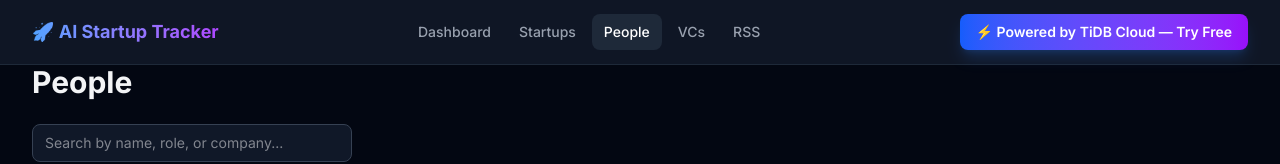
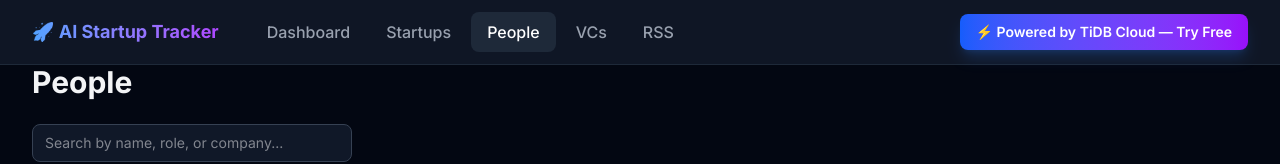
Before and after one commit to siddontang/ai-startup-tracker, a Next.js app: page /people in a window 1280 px wide. Shown: the top 164 px of the page. Built offline with nearby package versions, Linux system fonts and the light colour scheme; no server answers; the database is empty.

Commit message:
fix: make nav links bigger (text-base), shift left closer to logo

```diff
--- a/src/components/TopNav.tsx
+++ b/src/components/TopNav.tsx
@@ -24,17 +24,17 @@ export default function TopNav() {
 
   return (
     <nav className="fixed top-0 left-0 right-0 z-50 bg-gray-900/95 backdrop-blur border-b border-gray-800">
-      <div className="max-w-7xl mx-auto px-4 sm:px-6 lg:px-8 flex items-center justify-between h-16">
+      <div className="max-w-7xl mx-auto px-4 sm:px-6 lg:px-8 flex items-center h-16">
         {/* Logo */}
         <Link href="/" className="text-lg font-bold bg-gradient-to-r from-blue-400 to-purple-500 bg-clip-text text-transparent whitespace-nowrap">
           🚀 AI Startup Tracker
         </Link>
 
         {/* Desktop nav */}
-        <div className="hidden md:flex items-center gap-1">
+        <div className="hidden md:flex items-center gap-1 ml-8">
           {navItems.map((item) => {
             const active = isActive(item.href);
-            const cls = `px-3 py-2 rounded-lg text-sm font-medium transition-colors ${
+            const cls = `px-4 py-2 rounded-lg text-base font-medium transition-colors ${
               active ? "text-white bg-gray-800" : "text-gray-400 hover:text-white hover:bg-gray-800/50"
             }`;
             return item.external ? (
@@ -50,7 +50,7 @@ export default function TopNav() {
         </div>
 
         {/* CTA + mobile toggle */}
-        <div className="flex items-center gap-3">
+        <div className="flex items-center gap-3 ml-auto">
           <a
             href={TIDB_URL}
             target="_blank"
```
